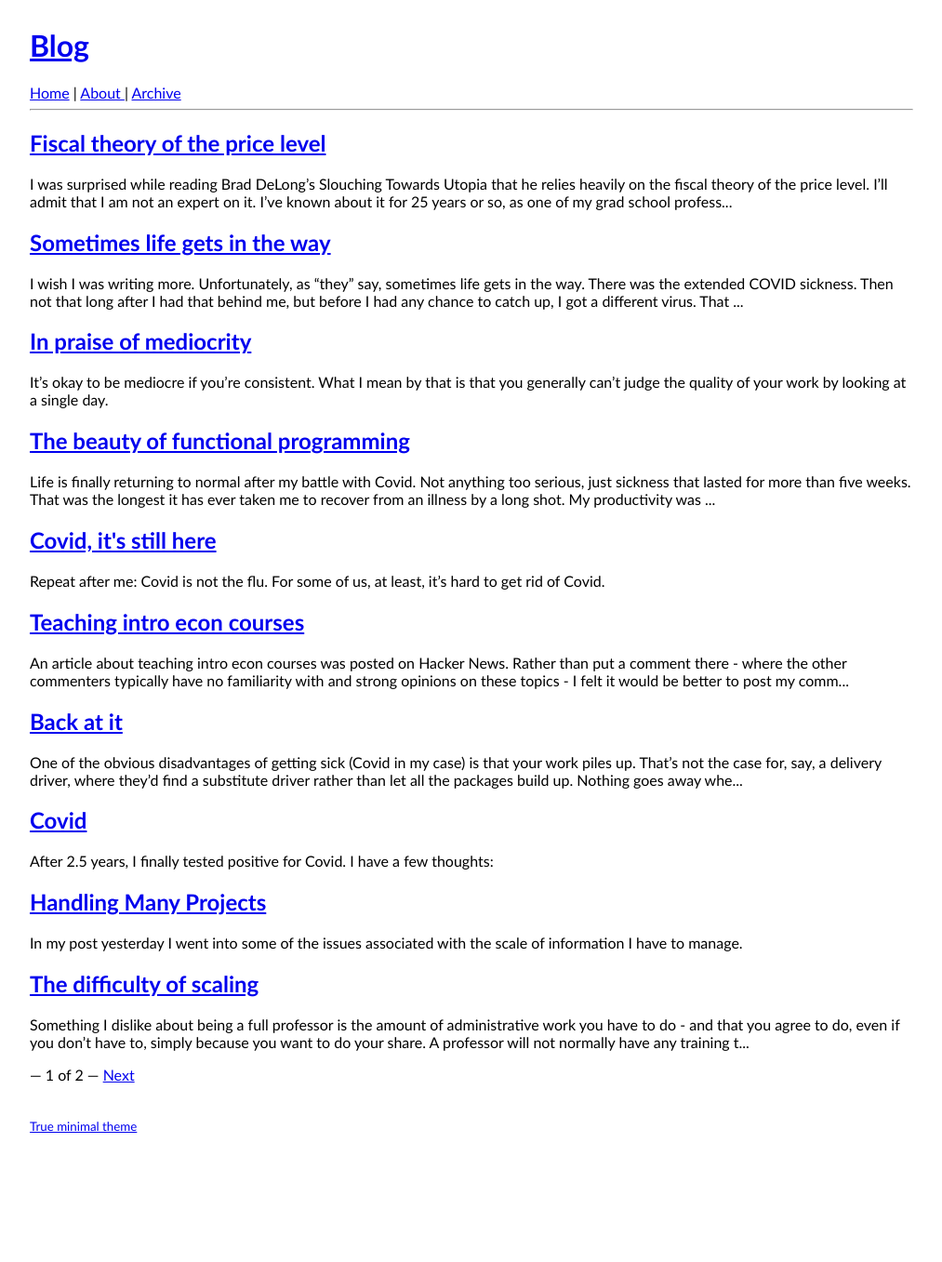
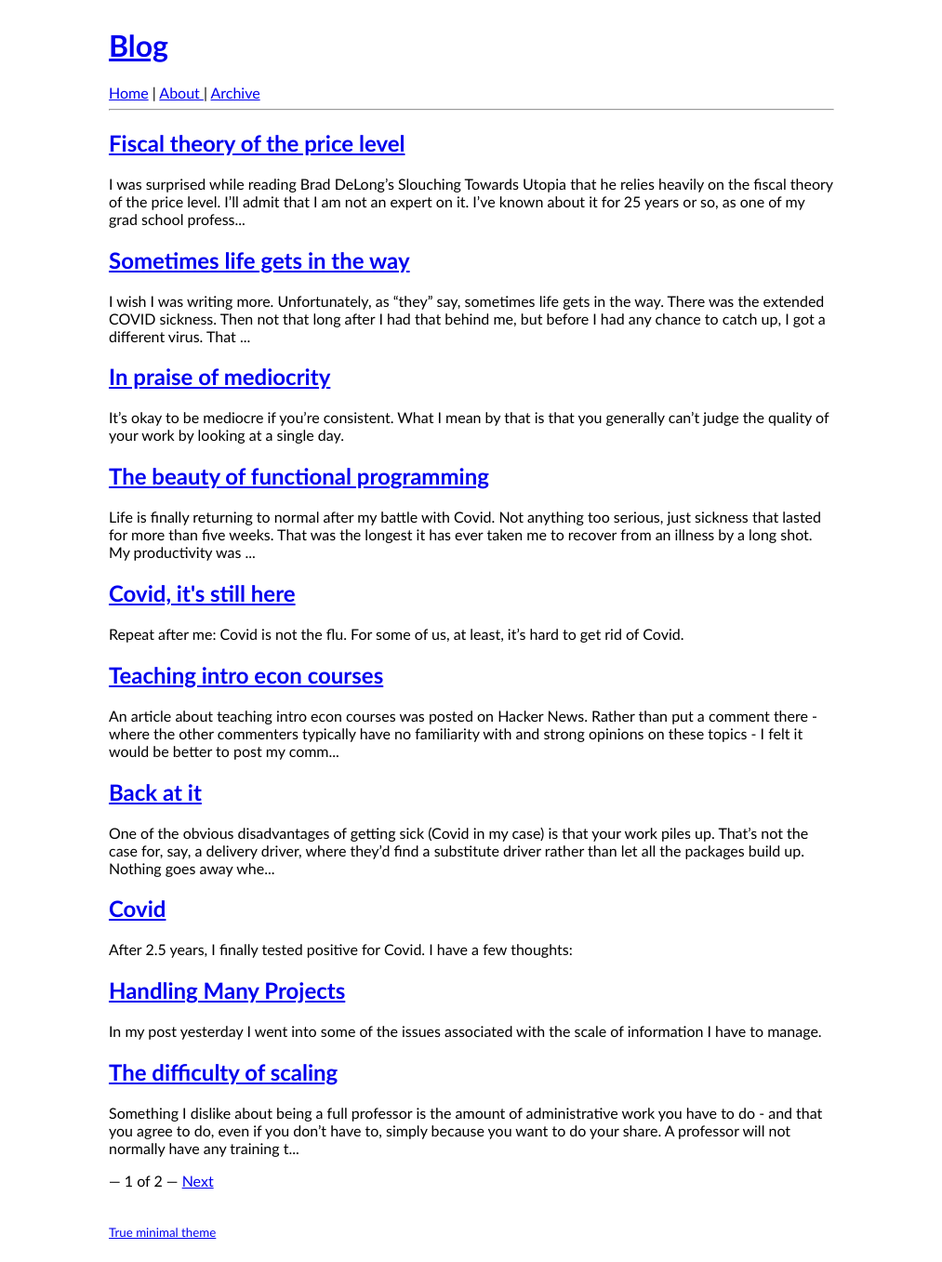
Before and after one commit to bachmeil/the-blog, a Jekyll site: the page built from index.html, in a window 1280 px wide. Shown: the whole page at 93% size, without its empty margins (133-1146 px from the left). Built offline with Jekyll 4.4.1, drawn with Linux system fonts in a browser that asks for light colours; the list of posts is cut into pages by our own code; before the commit the page ends 1243 px from its top, so only the background shows below that.

Commit message:
Update default.html

```diff
--- a/_layouts/default.html
+++ b/_layouts/default.html
@@ -13,7 +13,7 @@
 
     <style>
       body {
-	  max-width: 950px;
+	  max-width: 780px;
 	  margin: auto;
 	  padding: 8px;
 	  font-family: Seravek, 'Gill Sans Nova', Ubuntu, Calibri, 'DejaVu Sans', source-sans-pro, sans-serif;
```
